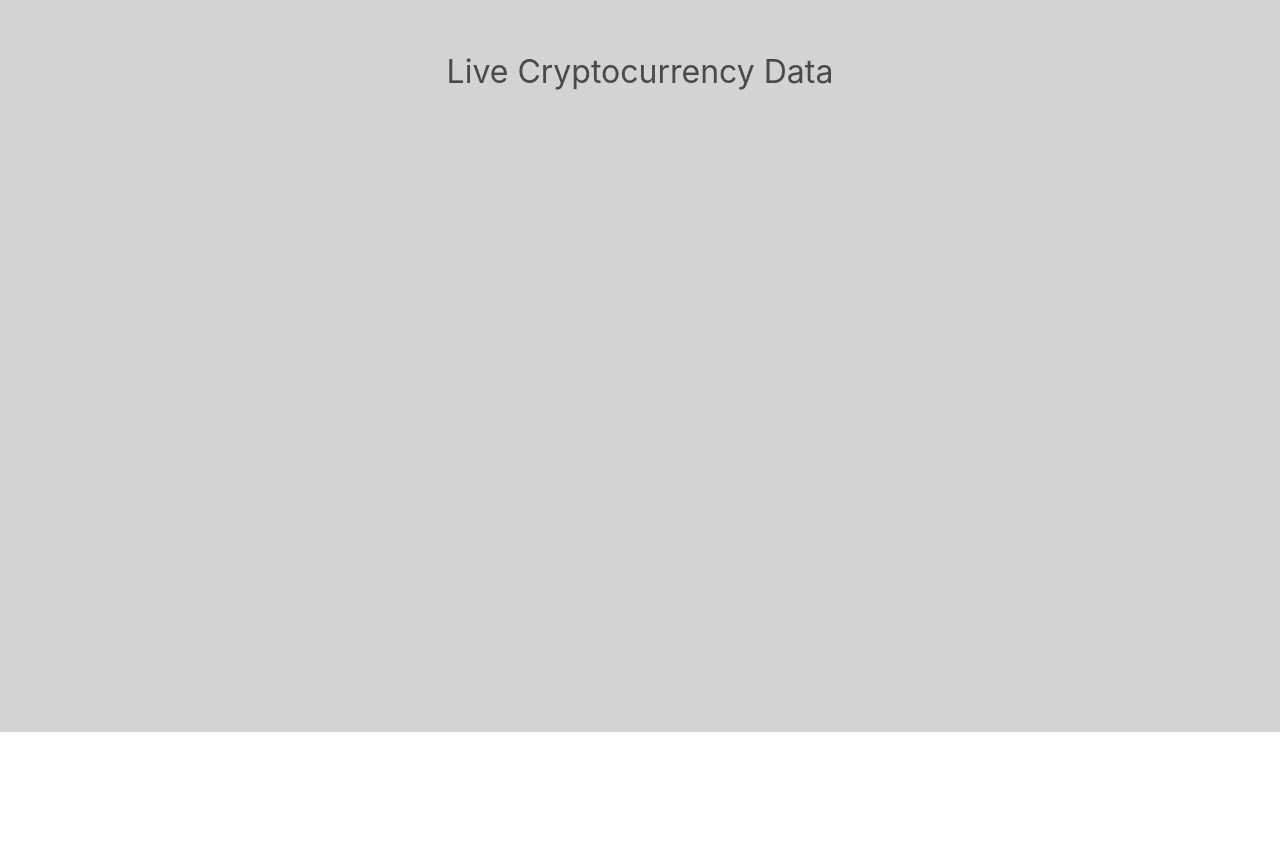
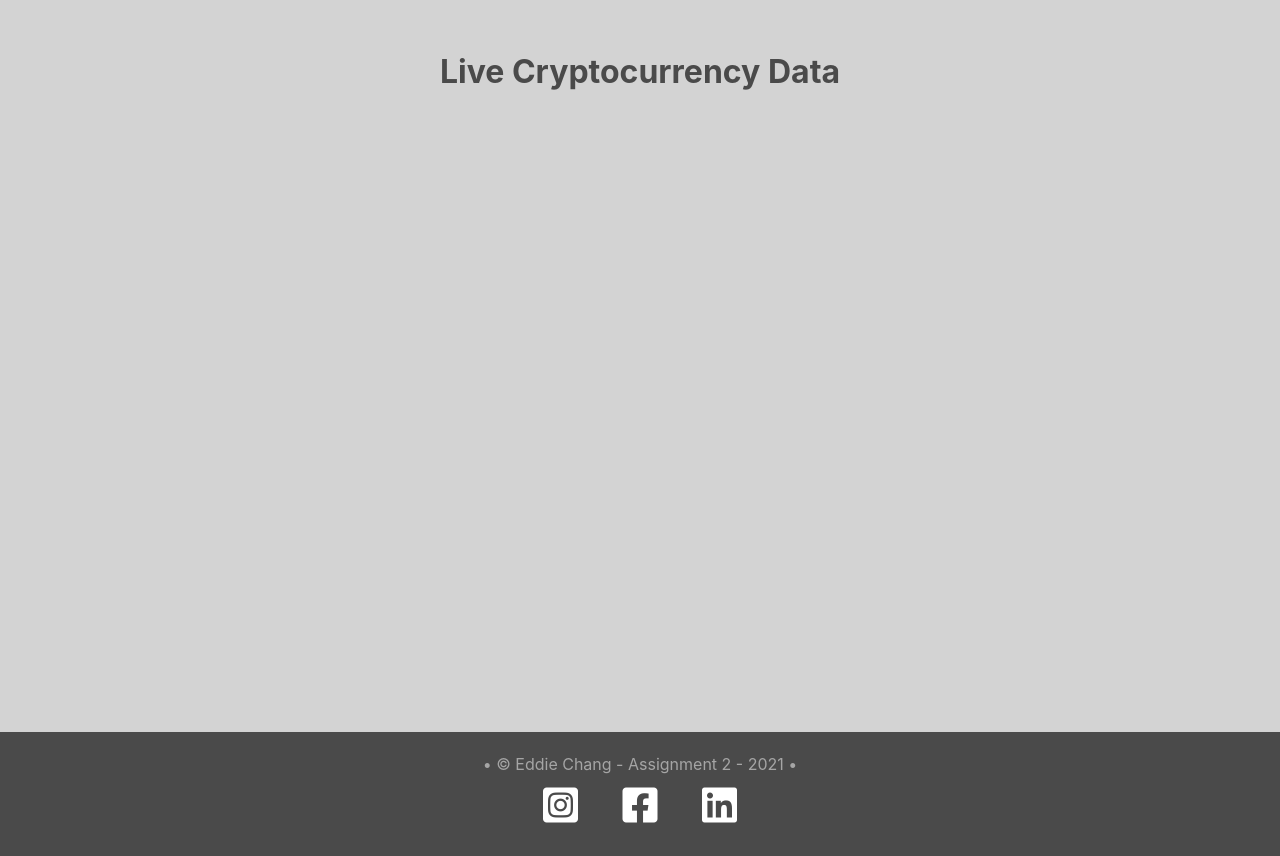
Before and after one commit to Eddiechang99/Assignment-2, a plain HTML site: page index.html in a window 1280 px wide. Shown: the part 988-1844 px from the top of the page. Before the commit the page ends 1720 px from the top, so only its background shows below. Drawn offline with nearby package versions, Linux system fonts and the light colour scheme; no server answers; a script that the page names is missing.

Commit message:
final updates for 04:22 10/01/2021 (as of saturday)

```diff
--- a/css/style.css
+++ b/css/style.css
@@ -104,7 +104,7 @@ button {
 	display: none;
 	position: fixed;
 	bottom: 20px;
-	right: 30px;
+	right: 20px;
 	z-index: 99;
 	font-size: 18px;
 	border: none;
@@ -120,12 +120,12 @@ button {
 	background-color: #555;
 }
 
-/* codepen test */
 
 h1 {
 	padding-top: 50px;
 	padding-bottom: 50px;
 	text-align:center;
+	font-weight: bolder;
 }
 
 
@@ -144,6 +144,11 @@ h1 {
 	  margin: auto;
 }
 
+.footerLogo {
+	color: white;
+	font-size: 2.5em;
+	padding: 10px 20px;
+}
 
 @media screen and (max-width:400px) {
 
--- a/index.html
+++ b/index.html
@@ -150,10 +150,16 @@
     <div id="currentTime"></div>
     <script src="https://widgets.coingecko.com/coingecko-coin-list-widget.js"></script>
 <coingecko-coin-list-widget currency="usd" coin-ids="bitcoin,ethereum,eos,ripple,litecoin" locale="en" width="0"></coingecko-coin-list-widget>
-    </div>
-
 
 </div>
+
+<footer style="background: #4a4a4a; padding: 20px; color: rgba(255,255,255,.5); text-align: center;">
+  <p>&bull;	&copy; Eddie Chang - Assignment 2 - 2021 &bull;</p>
+  <a href="#" class="footerLogo"><span><i class="fab fa-instagram-square"></i></span></a>
+  <a href="#" class="footerLogo"><span><i class="fab fa-facebook-square"></i></span></a>
+  <a href="#" class="footerLogo"><span><i class="fab fa-linkedin"></i></span></a>
+
+</footer>
 
 <script>
   //Get the button
```
Lines whose indentation alone changed are shown as unchanged.
